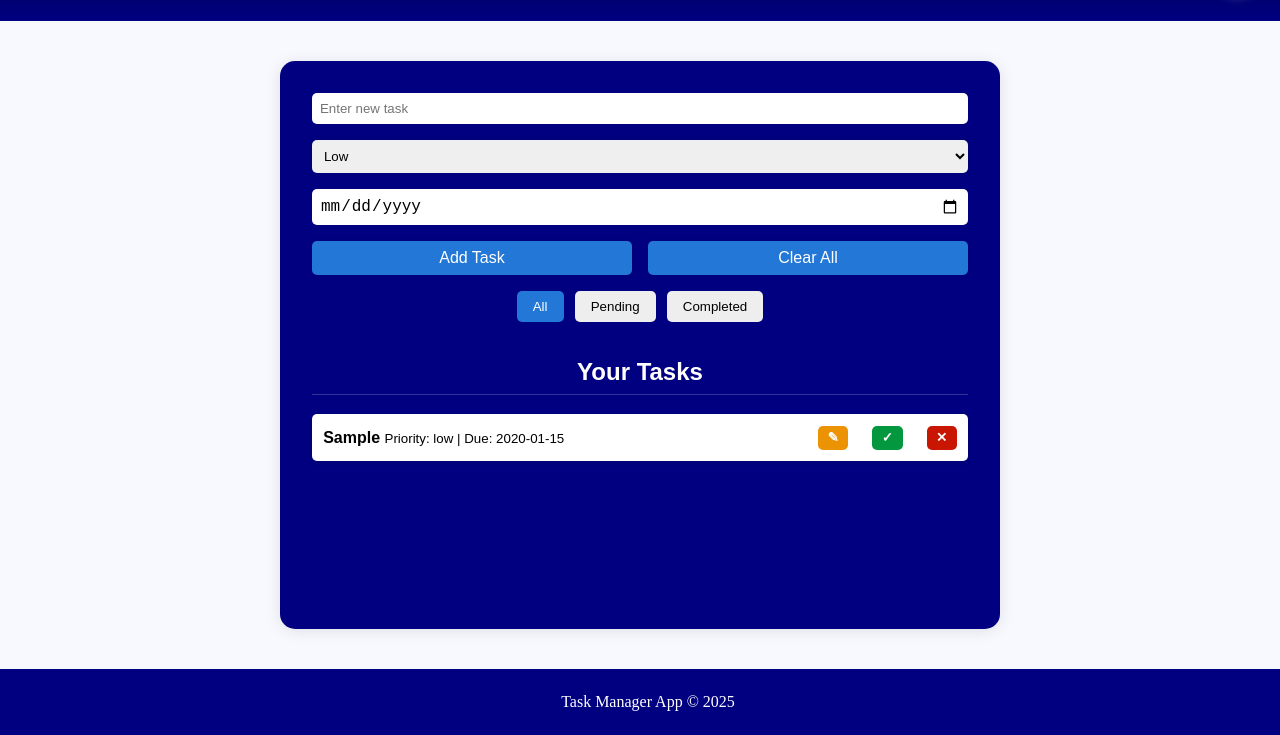
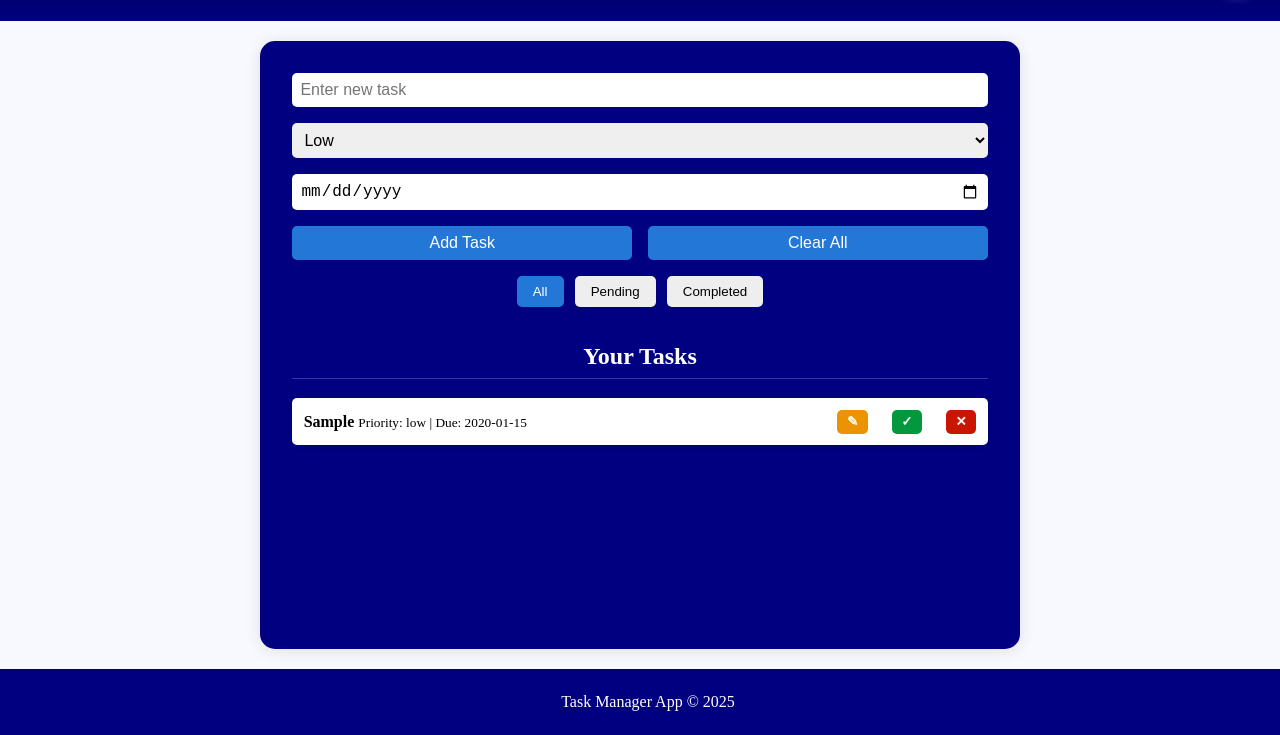
Before and after one commit to fayizafarooq/task-manager, a plain HTML site: page index.html in a window 1280 px wide. Both pictures are taken after typing "Sample", "2020-01-15" into the empty fields and a click on the button "Add Task". Shown: the part 65-800 px from the top of the page. Drawn offline with Linux system fonts and the light colour scheme.

Commit message:
Update style.css

```diff
--- a/style.css
+++ b/style.css
@@ -1,20 +1,22 @@
 
 /* General Styles */
-html,body {
-  font-family: 'Times New Roman', Times, serif;
+html, body {
+  height: 100%;
   margin: 0;
   padding: 0;
-  background-color:rgba(248, 248, 255, 0.833) ;
-  min-height: 100vh;
-  height: 100%;
   display: flex;
   flex-direction: column;
+  background-color: rgba(248, 248, 255, 0.833);
+  font-family: 'Times New Roman', Times, serif;
   overflow-x: hidden;
   transition: background-color 0.3s ease, color 0.3s ease;
 }
 
 header {
-  background: linear-gradient(to top, navy,hsl(240, 100%, 15%));
+  position: sticky;
+  top: 0;
+  z-index: 1000;
+  background: linear-gradient(to top, navy, hsl(240, 100%, 15%));
   color: white;
   padding: 1.5rem;
   display: flex;
@@ -41,17 +43,15 @@ footer{
 
 main {
   flex: 1;
+  max-width: 400px;
+  margin: 20px ;
   padding: 1rem;
-  font-family: 'Arial', sans-serif;
-  margin: 30px ;
-  max-width: 400px;
   background-color: navy;
   color: white;
   box-shadow: 0 2px 16px rgba(0, 0, 0, 0.1);
   border-radius: 15px;
-  display: flex ;
+  display: flex;
   flex-direction: column;
-  justify-content: flex-start;
   align-items: center;
 }
 
@@ -70,6 +70,8 @@ main {
   padding: 0.5rem;
   border: none;
   border-radius: 5px;
+  font-size: 1rem;
+
 }
 input[type="date"] {
   width: 100%;
@@ -87,8 +89,6 @@ input[type="date"] {
   background: hsl(212, 72%, 49%);
   color: white;
   cursor: pointer;
-  font-size: 1em;
-  cursor: pointer;
   transition: background-color 0.3s ease;
 }
 
@@ -101,6 +101,7 @@ input[type="date"] {
   margin-bottom: 1rem;
   display: flex;
   gap: 0.7rem;
+  justify-content: center;
 }
 
 .filter-btn {
@@ -120,14 +121,14 @@ input[type="date"] {
 ul {
   list-style: none;
   padding: 0;
+  width: 100%;
 }
 
 li {
   display: flex;
   justify-content: space-between;
-  align-items: flex-start;
+  align-items: center;
   gap: 1rem;
-  flex-wrap: wrap;
   background: white;
   color: black;
   margin: 0.5rem 0;
@@ -136,6 +137,7 @@ li {
   box-shadow: 0 2px 5px rgba(0,0,0,0.1);
   transition: transform 0.3s ease, opacity 0.3s ease;
   animation: fadeIn 0.4s ease;
+
 }
 li:hover {
   transform: scale(1.02);
@@ -147,7 +149,6 @@ li:hover {
 
 .task-info {
   flex: 1;
-  min-width: 0;
   word-wrap: break-word;
 }
 
@@ -157,6 +158,11 @@ li:hover {
 }
 
 /* Buttons inside tasks */
+.task-actions {
+  display: flex;
+  gap: 0.5rem;
+}
+
 .task-actions button {
   margin-left: 1rem;
   padding: 0.3rem 0.6rem;
@@ -166,20 +172,9 @@ li:hover {
   font-weight: bold;
 }
 
-.complete-btn {
-  background: #03973e;
-  color: white;
-}
-
-.delete-btn {
-  background: #c81602;
-  color: white;
-}
-
-.edit-btn {
-  background: #ec9304;
-  color: white;
-}
+.complete-btn { background: #03973e; color: white; }
+.delete-btn   { background: #c81602; color: white; }
+.edit-btn     { background: #ec9304; color: white; }
 
 /* Dark theme styles */
 #theme-toggle{
@@ -214,7 +209,7 @@ li:hover {
 @media (min-width: 600px) {
   main {
     max-width: 700px;
-    margin: 40px auto;
+    margin: 20px auto ;
     padding: 2rem;
     flex-direction: column;
     align-items: stretch;
@@ -233,28 +228,13 @@ li:hover {
   #task-input select,
   #task-input button {
     flex: 1 1 120px;
-    padding: 0.5rem;
-    border-radius: 5px;
-    border: none;
-    box-shadow: 0 0 5px rgba(0,0,0,0.1);
-  }
-
-
-  #filters {
-    justify-content: center;
   }
 
   li {
     flex-wrap: nowrap;
-    align-items: center;
   }
 
   .task-info {
     flex: 2;
   }
-
-  .task-actions {
-    display: flex;
-    gap: 0.5rem;
-  }
 }
```
